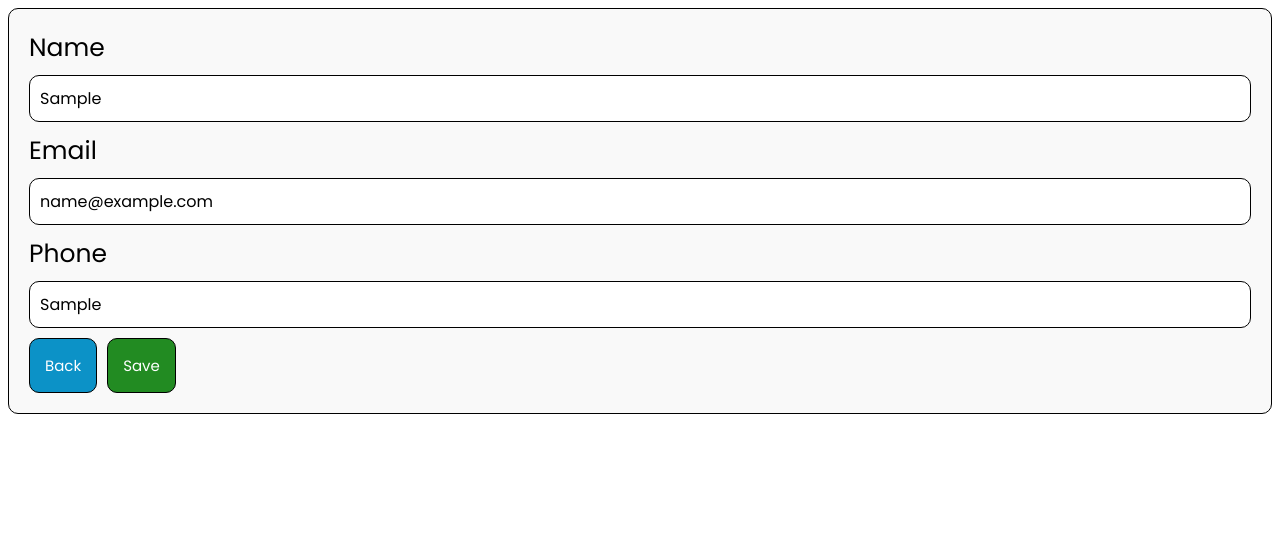
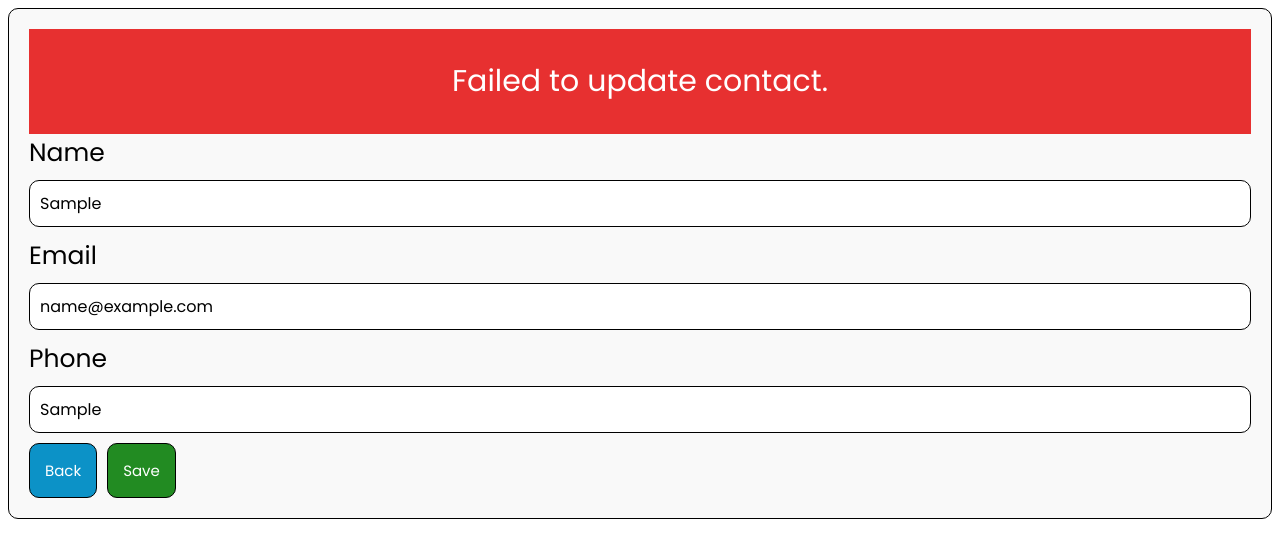
Before and after one commit to rudzzz/mmtech-project, a React (Vite) app in the folder Frontend/: page /form in a window 1280 px wide. Both pictures are taken after typing "Sample", "name@example.com", "Sample" into the empty fields and a click on the button "Save". Shown: the top 558 px of the page. Built offline with nearby package versions, Linux system fonts and the light colour scheme; no server answers.

Commit message:
adding success and error messages for creating/updating contact

```diff
--- a/Frontend/src/App.css
+++ b/Frontend/src/App.css
@@ -141,6 +141,27 @@ ul {
   color: #fff;
 }
 
+/* Custom messages */
+
+.message {
+  display: flex;
+  align-items: center;
+  justify-content: center;
+}
+
+.message p {
+  color: #fff;
+  font-size: 30px;
+}
+
+.success-message {
+  background-color: forestgreen;
+}
+
+.error-message {
+  background-color: rgb(231, 48, 48);
+}
+
 /* Responsive Styles */
 
 @media screen and (max-width: 768px) {
--- a/Frontend/src/Components/ContactsForm.tsx
+++ b/Frontend/src/Components/ContactsForm.tsx
@@ -1,12 +1,15 @@
 import { useEffect, useState } from "react";
 import axios from "axios";
-import { Link, useParams } from "react-router-dom";
+import { Link, useNavigate, useParams } from "react-router-dom";
 
 const ContactsForm = () => {
   const { id } = useParams();
   const [name, setName] = useState("");
   const [email, setEmail] = useState("");
   const [phone, setPhone] = useState("");
+  const [successMessage, setSuccessMessage] = useState("");
+  const [errorMessage, setErrorMessage] = useState("");
+  const navigate = useNavigate();
 
   useEffect(() => {
     if (id) {
@@ -35,21 +38,41 @@ const ContactsForm = () => {
           `http://localhost:3000/api/contacts/${id}`,
           newContact
         );
+
         console.log("Updated contact: ", response.data);
+        setSuccessMessage("Contact updated successfully!");
       } else {
         const response = await axios.post(
           "http://localhost:3000/api/contacts",
           newContact
         );
+
         console.log("New contact: ", response.data);
+        setSuccessMessage("New contact created successfully!");
       }
+      setErrorMessage("");
+      setTimeout(() => {
+        setSuccessMessage("");
+        navigate("/");
+      }, 3000);
     } catch (error) {
       console.log("Error adding new contact: ", error);
+      setErrorMessage("Failed to update contact.");
     }
   };
 
   return (
     <div className="form-container">
+      {successMessage && (
+        <div className="message success-message">
+          <p>{successMessage}</p>
+        </div>
+      )}
+      {errorMessage && (
+        <div className="message error-message">
+          <p>{errorMessage}</p>
+        </div>
+      )}
       <form onSubmit={handleFormSubmit}>
         <label htmlFor="contact-name">Name</label>
         <input
--- /dev/null
+++ b/package.json
@@ -0,0 +1,5 @@
+{
+  "dependencies": {
+    "react-router-dom": "^6.23.1"
+  }
+}
```
Also changed, not shown: 1 other file (tests, documents, lock files or other folders).
